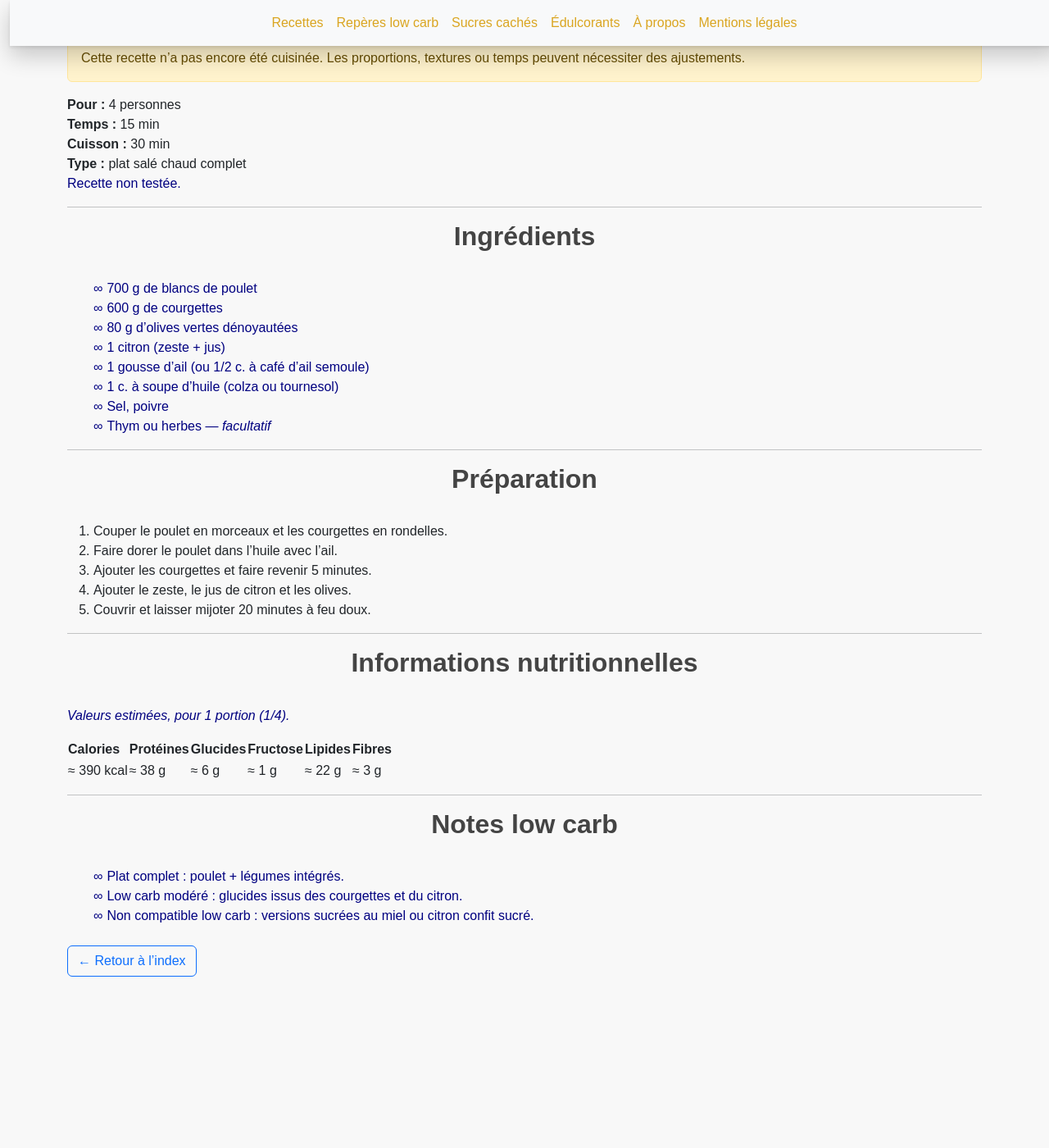
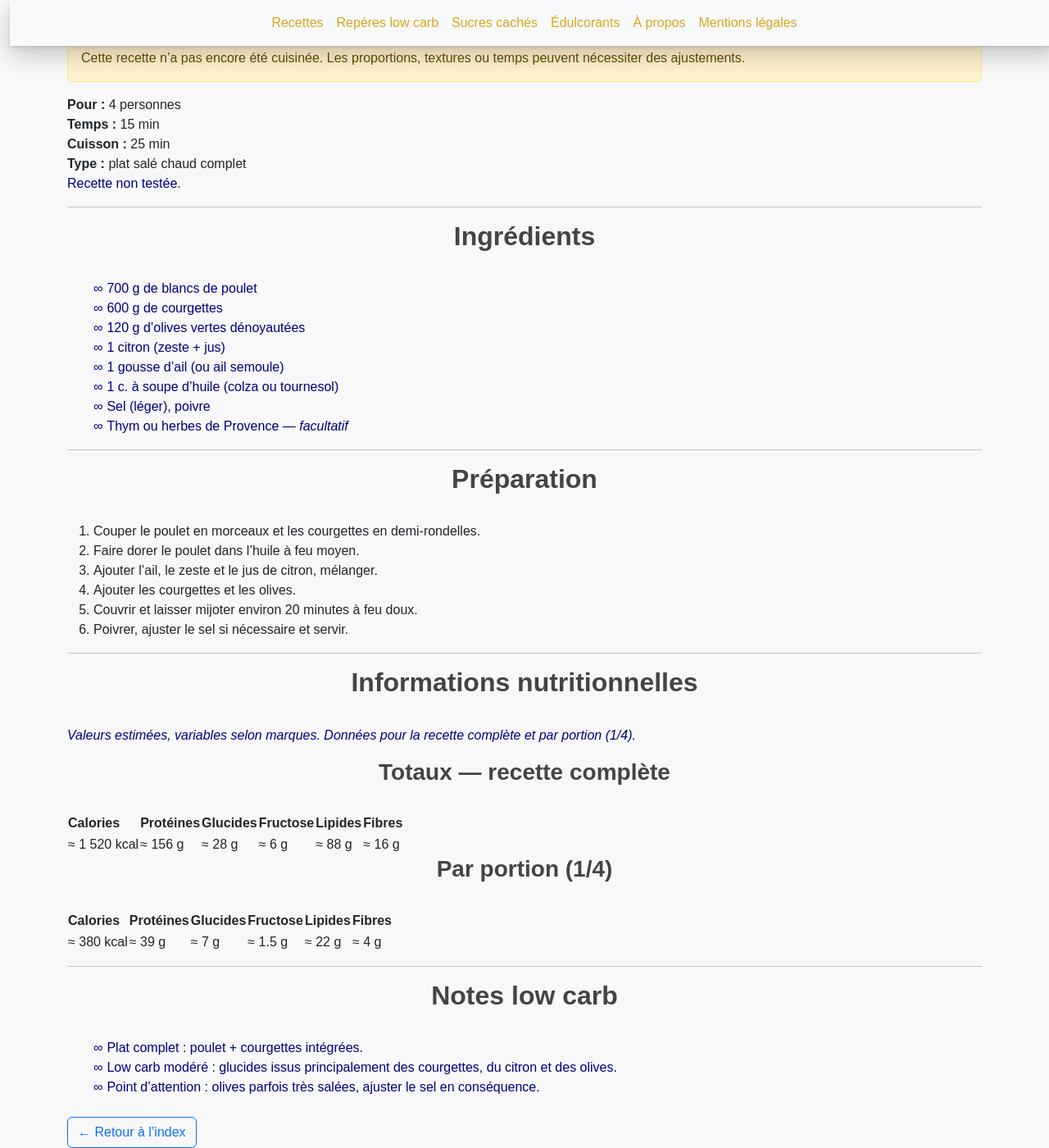
Before and after one commit to laurie-boissay/laurie-boissay.github.io, a Jekyll site: the page built from recettes/poulet-citron-olives-courgettes.html, in a window 1280 px wide and 1400 px high, scrolled down 230 px. Shown: the whole window at 82% size. Built offline with Jekyll 4.4.1, drawn with Linux system fonts in a browser that asks for light colours; before the commit the page ends 1421 px from its top, so only the background shows below that.

Commit message:
Update poulet-citron-olives-courgettes.html

```diff
--- a/recettes/poulet-citron-olives-courgettes.html
+++ b/recettes/poulet-citron-olives-courgettes.html
@@ -1,7 +1,7 @@
 ---
 layout: recipe
 title: "Poulet citron, olives & courgettes"
-description: "Poulet mijoté au citron avec olives et courgettes. Plat low carb modéré, complet, parfumé sans sucre."
+description: "Poulet mijoté au citron avec olives et courgettes. Plat low carb modéré, complet et parfumé."
 recipe_title: "Poulet citron, olives & courgettes"
 recipe_subtitle: "Plat chaud complet — low carb modéré — très protéiné"
 recipe_group: "Plats"
@@ -10,34 +10,35 @@ recipe_tested: false
 tags:
   - low-carb-modere
   - tres-proteine
+  - rapide
 extra_head: |
-  <script type=\"application/ld+json\">
+  <script type="application/ld+json">
   {
-    \"@context\": \"https://schema.org\",
-    \"@type\": \"Recipe\",
-    \"name\": \"Poulet citron, olives & courgettes\",
-    \"description\": \"Poulet au citron avec olives et courgettes, plat low carb complet.\",
-    \"recipeYield\": \"4 personnes\",
-    \"prepTime\": \"PT15M\",
-    \"cookTime\": \"PT30M\",
-    \"totalTime\": \"PT45M\",
-    \"recipeCategory\": \"Plats\",
-    \"recipeIngredient\": [
-      \"700 g de blancs de poulet\",
-      \"600 g de courgettes\",
-      \"80 g d'olives vertes dénoyautées\",
-      \"1 citron (zeste + jus)\",
-      \"1 gousse d'ail (ou ail semoule)\",
-      \"1 c. à soupe d'huile de colza ou tournesol\",
-      \"Sel, poivre\",
-      \"Thym ou herbes — facultatif\"
+    "@context": "https://schema.org",
+    "@type": "Recipe",
+    "name": "Poulet citron, olives & courgettes",
+    "description": "Poulet au citron avec olives et courgettes, plat low carb complet.",
+    "recipeYield": "4 personnes",
+    "prepTime": "PT15M",
+    "cookTime": "PT25M",
+    "totalTime": "PT40M",
+    "recipeCategory": "Plats",
+    "recipeIngredient": [
+      "700 g de blancs de poulet",
+      "600 g de courgettes",
+      "120 g d'olives vertes dénoyautées",
+      "1 citron (zeste + jus)",
+      "1 gousse d'ail",
+      "1 c. à soupe d'huile",
+      "Sel (léger), poivre",
+      "Thym ou herbes de Provence (facultatif)"
     ],
-    \"recipeInstructions\": [
-      { \"@type\": \"HowToStep\", \"text\": \"Couper le poulet en morceaux et les courgettes en rondelles.\" },
-      { \"@type\": \"HowToStep\", \"text\": \"Faire dorer le poulet dans l’huile avec l’ail.\" },
-      { \"@type\": \"HowToStep\", \"text\": \"Ajouter les courgettes et faire revenir 5 minutes.\" },
-      { \"@type\": \"HowToStep\", \"text\": \"Ajouter le zeste, le jus de citron et les olives.\" },
-      { \"@type\": \"HowToStep\", \"text\": \"Couvrir et laisser mijoter 20 minutes.\" }
+    "recipeInstructions": [
+      { "@type": "HowToStep", "text": "Couper le poulet en morceaux et les courgettes en demi-rondelles." },
+      { "@type": "HowToStep", "text": "Saisir le poulet dans l’huile jusqu’à coloration." },
+      { "@type": "HowToStep", "text": "Ajouter l’ail, le zeste et le jus de citron." },
+      { "@type": "HowToStep", "text": "Ajouter les courgettes et les olives." },
+      { "@type": "HowToStep", "text": "Couvrir et laisser mijoter 20 minutes à feu doux." }
     ]
   }
   </script>
@@ -47,56 +48,95 @@ extra_head: |
   <div class="recipe-lead__grid">
     <div><strong>Pour :</strong> 4 personnes</div>
     <div><strong>Temps :</strong> 15 min</div>
-    <div><strong>Cuisson :</strong> 30 min</div>
+    <div><strong>Cuisson :</strong> 25 min</div>
     <div><strong>Type :</strong> plat salé chaud complet</div>
   </div>
-  <p class="recipe-lead__note"><strong>Recette non testée.</strong></p>
+  <p class="recipe-lead__note">
+    <strong>Recette non testée.</strong>
+  </p>
 </div>
 
 <hr>
 
 <h2>Ingrédients</h2>
+
 <ul class="recipe-ingredients">
   <li><strong>700 g</strong> de blancs de poulet</li>
   <li><strong>600 g</strong> de courgettes</li>
-  <li><strong>80 g</strong> d’olives vertes dénoyautées</li>
+  <li><strong>120 g</strong> d’olives vertes dénoyautées</li>
   <li><strong>1</strong> citron (zeste + jus)</li>
-  <li><strong>1</strong> gousse d’ail (ou <strong>1/2 c. à café</strong> d’ail semoule)</li>
+  <li><strong>1</strong> gousse d’ail (ou ail semoule)</li>
   <li><strong>1 c. à soupe</strong> d’huile (colza ou tournesol)</li>
-  <li>Sel, poivre</li>
-  <li>Thym ou herbes — <em>facultatif</em></li>
+  <li>Sel (léger), poivre</li>
+  <li>Thym ou herbes de Provence — <em>facultatif</em></li>
 </ul>
 
 <hr>
 
 <h2>Préparation</h2>
+
 <ol class="recipe-steps">
-  <li>Couper le poulet en morceaux et les courgettes en rondelles.</li>
-  <li>Faire dorer le poulet dans l’huile avec l’ail.</li>
-  <li>Ajouter les courgettes et faire revenir 5 minutes.</li>
-  <li>Ajouter le zeste, le jus de citron et les olives.</li>
-  <li>Couvrir et laisser mijoter 20 minutes à feu doux.</li>
+  <li>Couper le poulet en morceaux et les courgettes en demi-rondelles.</li>
+  <li>Faire dorer le poulet dans l’huile à feu moyen.</li>
+  <li>Ajouter l’ail, le zeste et le jus de citron, mélanger.</li>
+  <li>Ajouter les courgettes et les olives.</li>
+  <li>Couvrir et laisser mijoter environ 20 minutes à feu doux.</li>
+  <li>Poivrer, ajuster le sel si nécessaire et servir.</li>
 </ol>
 
 <hr>
 
 <h2>Informations nutritionnelles</h2>
-<p class="recipe-nutrition__disclaimer"><em>Valeurs estimées, pour 1 portion (1/4).</em></p>
+
+<p class="recipe-nutrition__disclaimer">
+  <em>Valeurs estimées, variables selon marques. Données pour la recette complète et par portion (1/4).</em>
+</p>
+
 <div class="recipe-nutrition">
+  <h3>Totaux — recette complète</h3>
   <table class="recipe-table">
     <thead>
       <tr>
-        <th>Calories</th><th>Protéines</th><th>Glucides</th><th>Fructose</th><th>Lipides</th><th>Fibres</th>
+        <th>Calories</th>
+        <th>Protéines</th>
+        <th>Glucides</th>
+        <th>Fructose</th>
+        <th>Lipides</th>
+        <th>Fibres</th>
       </tr>
     </thead>
     <tbody>
       <tr>
-        <td>≈ 390 kcal</td>
-        <td>≈ 38 g</td>
+        <td>≈ 1 520 kcal</td>
+        <td>≈ 156 g</td>
+        <td>≈ 28 g</td>
         <td>≈ 6 g</td>
-        <td>≈ 1 g</td>
+        <td>≈ 88 g</td>
+        <td>≈ 16 g</td>
+      </tr>
+    </tbody>
+  </table>
+
+  <h3>Par portion (1/4)</h3>
+  <table class="recipe-table">
+    <thead>
+      <tr>
+        <th>Calories</th>
+        <th>Protéines</th>
+        <th>Glucides</th>
+        <th>Fructose</th>
+        <th>Lipides</th>
+        <th>Fibres</th>
+      </tr>
+    </thead>
+    <tbody>
+      <tr>
+        <td>≈ 380 kcal</td>
+        <td>≈ 39 g</td>
+        <td>≈ 7 g</td>
+        <td>≈ 1.5 g</td>
         <td>≈ 22 g</td>
-        <td>≈ 3 g</td>
+        <td>≈ 4 g</td>
       </tr>
     </tbody>
   </table>
@@ -105,8 +145,9 @@ extra_head: |
 <hr>
 
 <h2>Notes low carb</h2>
+
 <ul class="recipe-notes">
-  <li><strong>Plat complet :</strong> poulet + légumes intégrés.</li>
-  <li><strong>Low carb modéré :</strong> glucides issus des courgettes et du citron.</li>
-  <li><strong>Non compatible low carb :</strong> versions sucrées au miel ou citron confit sucré.</li>
+  <li><strong>Plat complet :</strong> poulet + courgettes intégrées.</li>
+  <li><strong>Low carb modéré :</strong> glucides issus principalement des courgettes, du citron et des olives.</li>
+  <li><strong>Point d’attention :</strong> olives parfois très salées, ajuster le sel en conséquence.</li>
 </ul>
```
